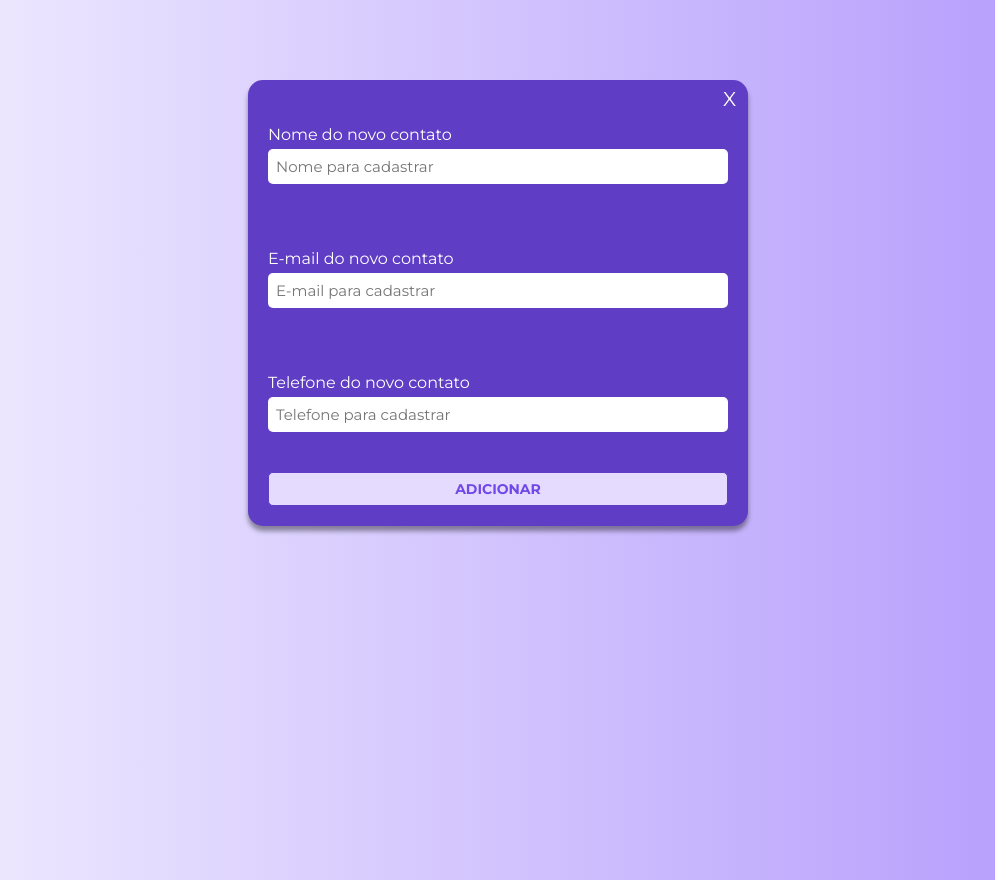
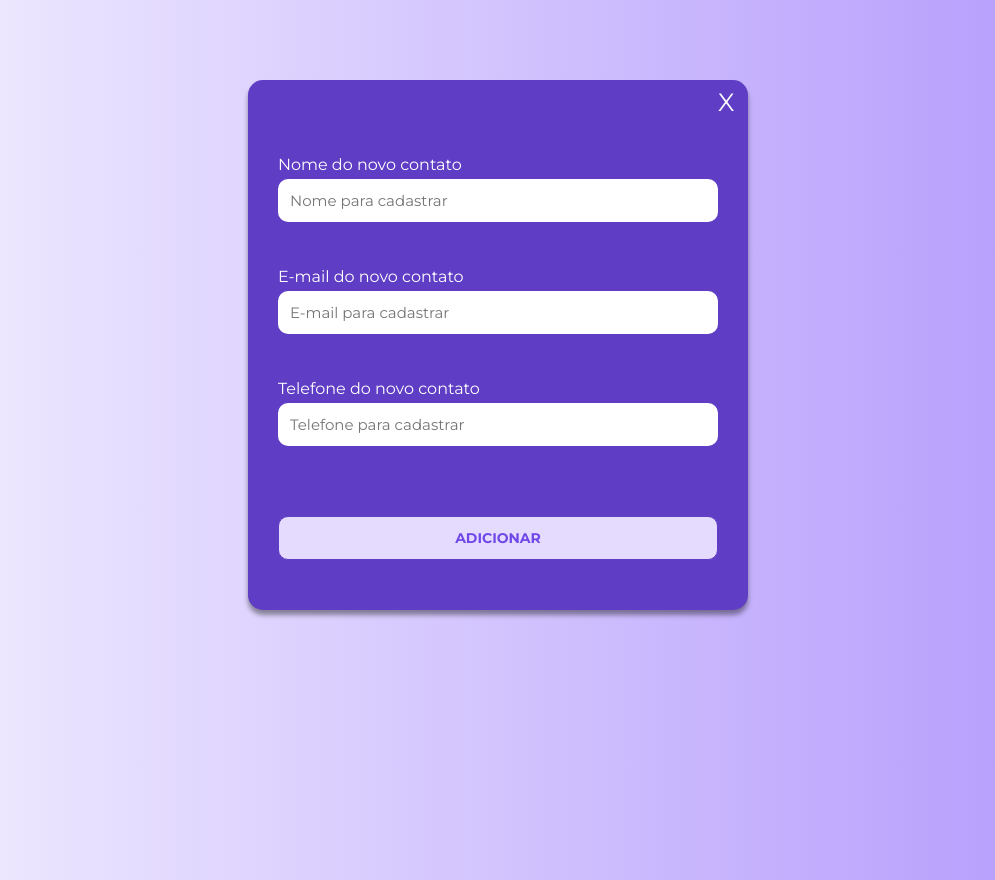
Before and after one commit to GustavoMarquesDev/Lista_de_Contatos, a React (Create React App) app: page /novo in a window 1280 px wide. Shown: the whole page, without its empty margins (142-1137 px from the left). Built offline with nearby package versions, Linux system fonts and the light colour scheme.

Commit message:
Melhorando o visual do projeto

```diff
--- a/src/Containers/Contatos/styles.ts
+++ b/src/Containers/Contatos/styles.ts
@@ -1,6 +1,12 @@
 import styled from 'styled-components'
 
 export const MainContainer = styled.main`
+  height: 70vh;
+  width: 100%;
+  background-image: url('https://static.vecteezy.com/system/resources/previews/006/852/804/non_2x/abstract-blue-background-simple-design-for-your-website-free-vector.jpg');
+  background-size: cover;
+  position: relative;
+  display: flex;
   padding: 40px 40px;
   height: 100vh;
   overflow-y: scroll;
--- a/src/Containers/Form/styles.ts
+++ b/src/Containers/Form/styles.ts
@@ -2,19 +2,19 @@ import styled from 'styled-components'
 import variaveis from '../../styles/variaveis'
 
 export const FormUsuario = styled.form`
-  padding: 20px;
+  padding: 50px 30px;
   margin-top: 80px;
   color: #fff;
 
   input {
-    padding: 8px;
+    padding: 12px;
     font-size: 15px;
-    border-radius: 5px;
+    border-radius: 10px;
     border: none;
     width: 100%;
     outline: none;
     max-width: 500px;
-    margin-bottom: 40px;
+    margin-bottom: 20px;
     margin-top: 5px;
   }
 
@@ -27,10 +27,11 @@ export const FormUsuario = styled.form`
 export const ButtonAdicionar = styled.button`
   max-width: 460px;
   display: block;
+  margin-top: 50px;
   width: 100%;
-  padding: 7px;
+  padding: 12px;
   border: 1px solid ${variaveis.roxoEscuro};
-  border-radius: 5px;
+  border-radius: 10px;
   font-size: 14px;
   font-weight: bold;
   background-color: ${variaveis.roxoMaisClaro};
--- a/src/components/Botao/styled.ts
+++ b/src/components/Botao/styled.ts
@@ -76,7 +76,7 @@ export const VoltarButton = styled(Link)`
   width: 50px;
   color: #fff;
   position: absolute;
-  font-size: 20px;
+  font-size: 25px;
   top: 7px;
-  right: -25px;
+  right: -20px;
 `
--- a/src/store/reducers/contatos.ts
+++ b/src/store/reducers/contatos.ts
@@ -39,10 +39,12 @@ const contatosSlice = createSlice({
 
       if (TelefoneJaExiste) {
         alert('Já existe um contato cadastrado com este número')
+        return
       }
 
       if (EmailJaExiste) {
         alert('Já existe um contato cadastrado com este e-mail')
+        return
       } else {
         const ultimoContato = state.itens[state.itens.length - 1]
 
```
